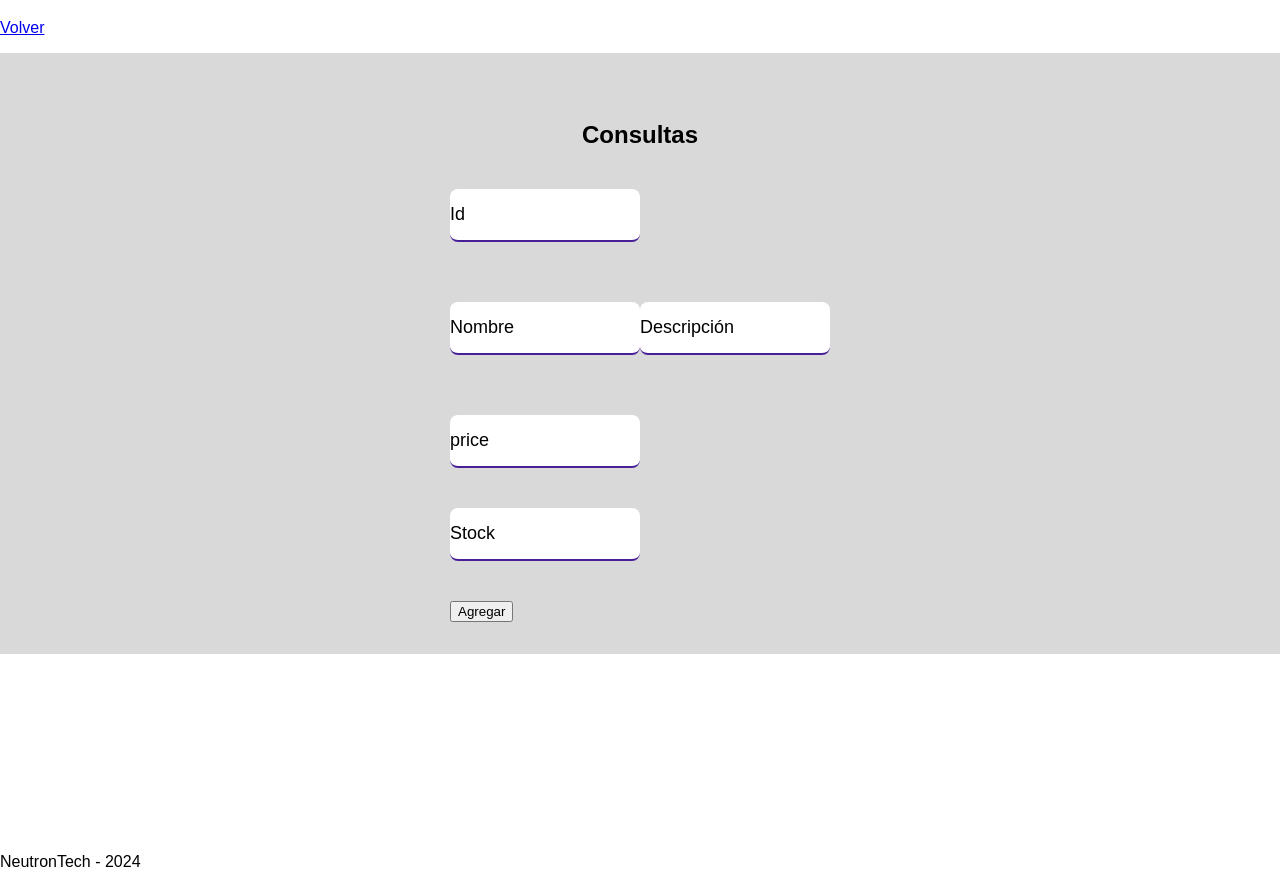
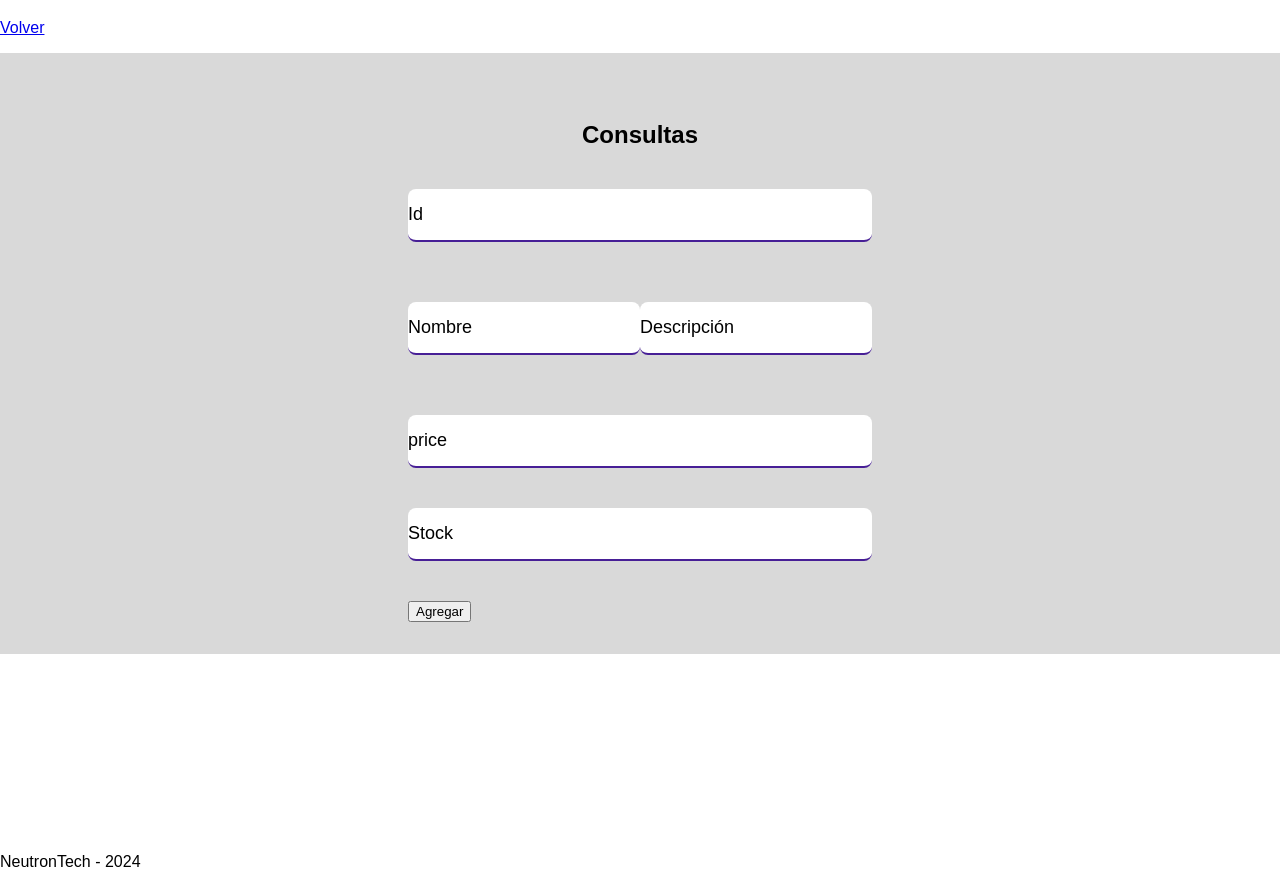
Before and after one commit to Zagusan/NeutronTech-Admin, a plain HTML site: page consultas.html in a window 1280 px wide. Shown: the part 61-948 px from the top of the page. Drawn offline with Linux system fonts and the light colour scheme.

Commit message:
Cambiar tamaño

```diff
--- a/form.css
+++ b/form.css
@@ -2,7 +2,7 @@
 .form-control {
   position: relative;
   margin: 20px 0 40px;
-  width: 190px;
+  width: 100%;
 }
 
 .form-control input {
```
